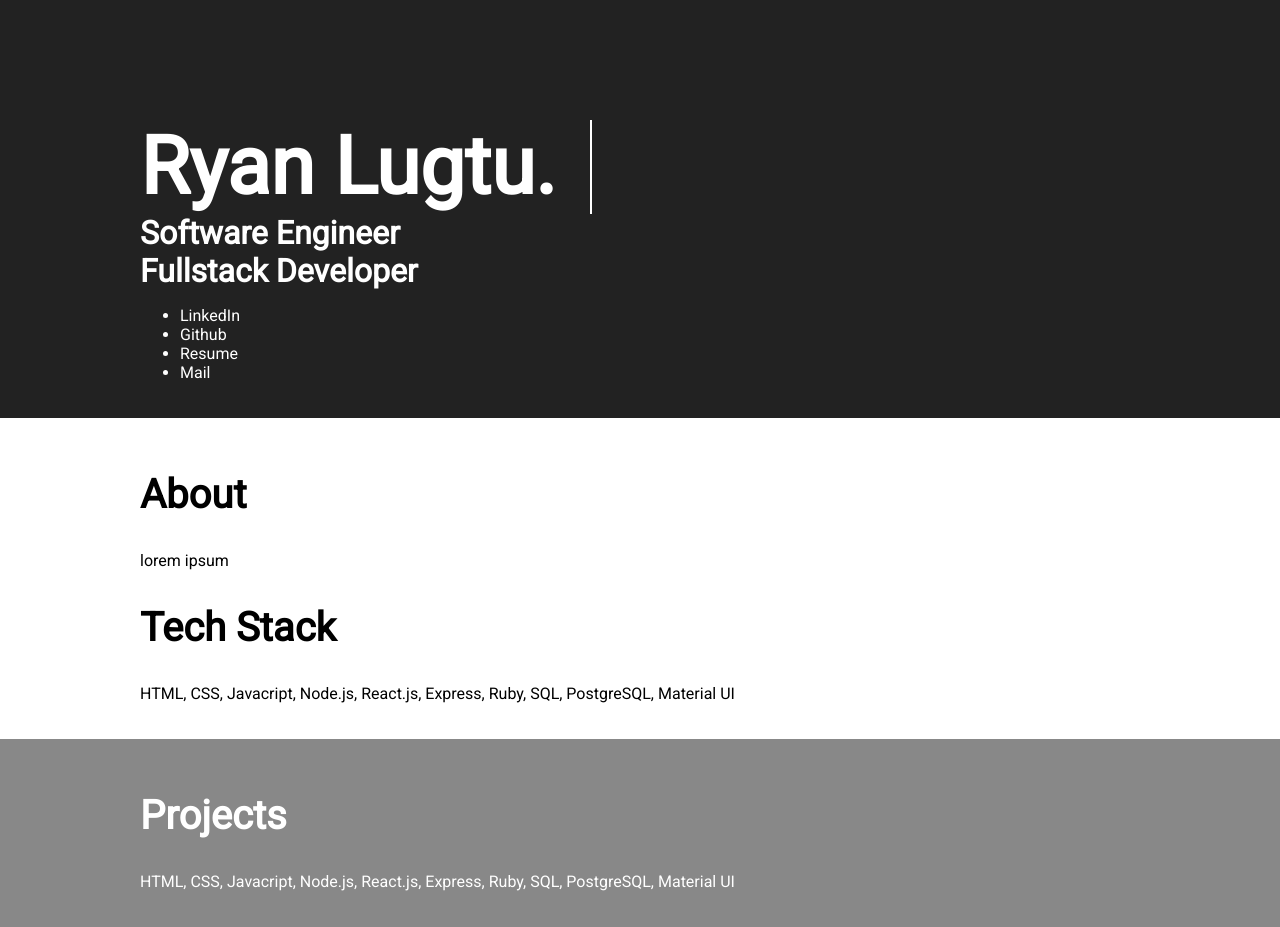
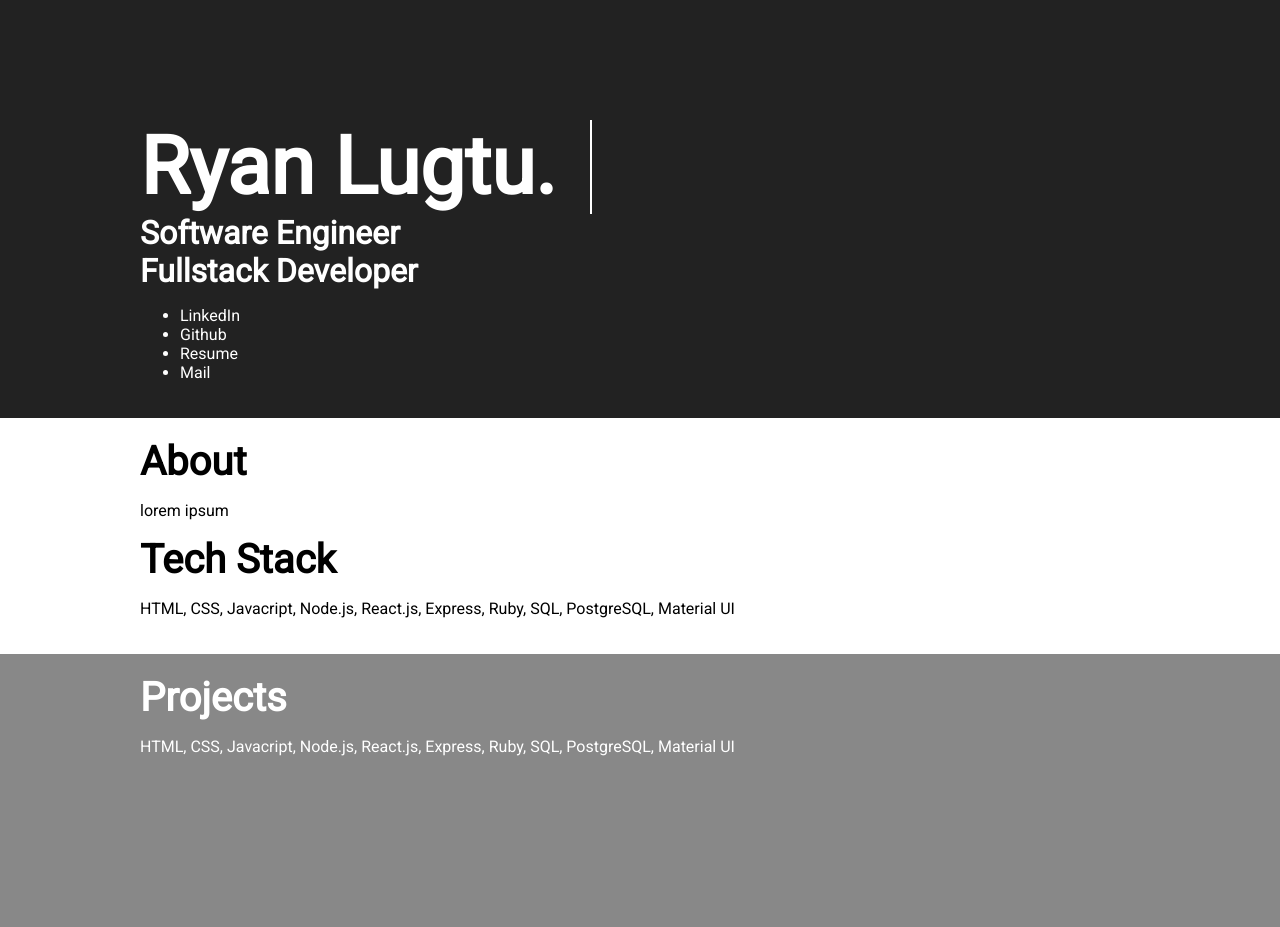
Before and after one commit to rlugtu/portfolio, a React (Create React App) app: page / in a window 1280 px wide. After the commit the page ends 800 px from the top, so only its background shows below. Built offline with nearby package versions, Linux system fonts and the light colour scheme.

Commit message:
removed h2 margins

```diff
--- a/src/App.css
+++ b/src/App.css
@@ -61,32 +61,14 @@ body {
 .projectsContent {
   color: white;
 }
-h1 {
+h2 {
   margin: 0;
 }
-/*
-.type-animation2 {
-  border-right: 2px solid white;
-  width: 20px;
-  white-space: nowrap;
-  overflow: hidden;
-  transform: translateY(-50%);
-} */
 
 .type-animation {
   animation: typewriter 1.5s steps(20) 1s 1 normal both,
     blinkTextCursor 1000ms steps(20) 5 normal;
 }
-/* .type-animation2 {
-  animation: typewriter 1.5s steps(20) 1s 1 normal both,
-    blinkTextCursor 1000ms steps(20) 5 normal;
-  animation-delay: 2.5s;
-}
-.type-animation3 {
-  animation: typewriter 1.5s steps(20) 1s 1 normal both,
-    blinkTextCursor 1000ms steps(20) 5 normal;
-  animation-delay: 4s;
-} */
 
 @keyframes typewriter {
   from {
```
